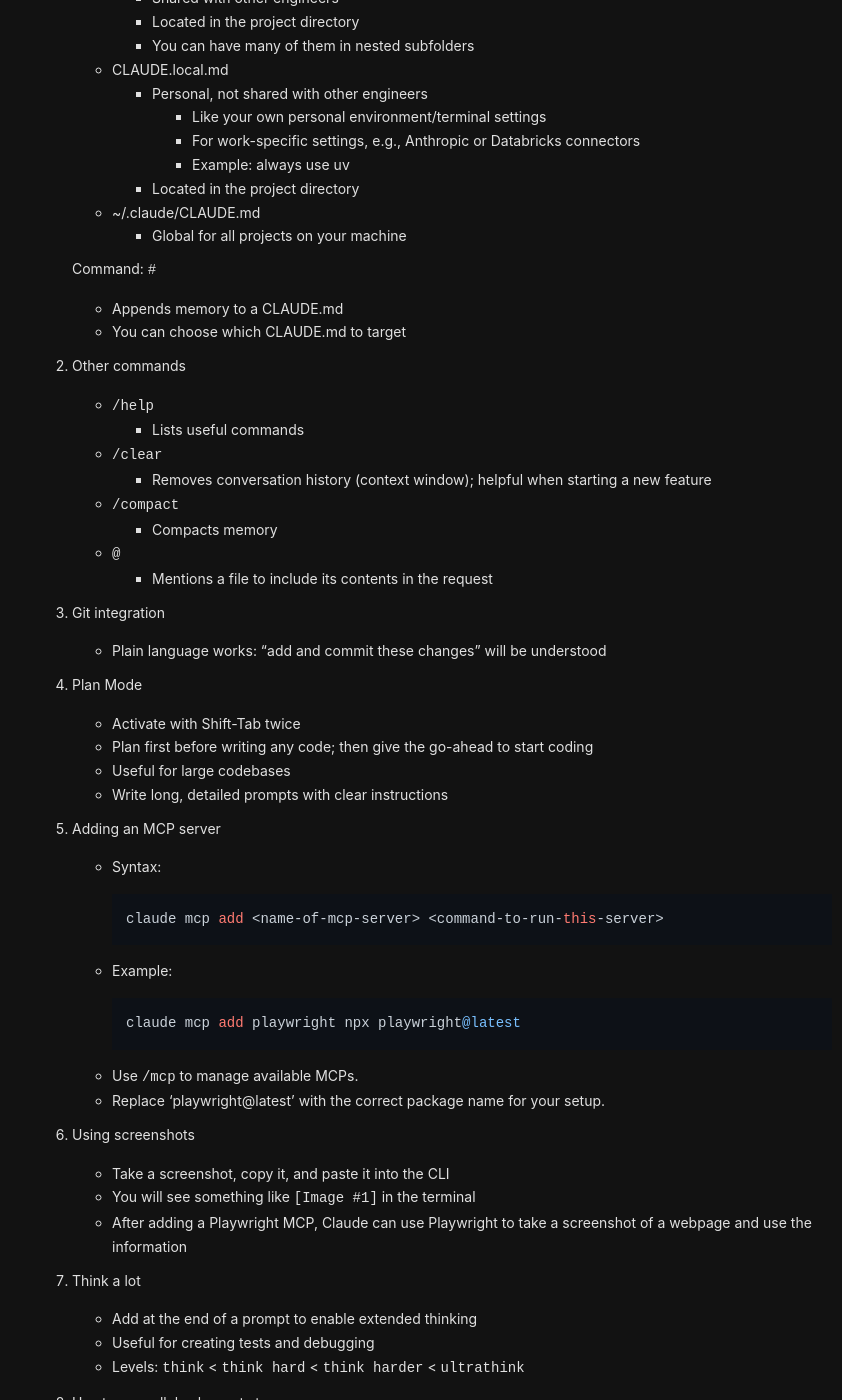
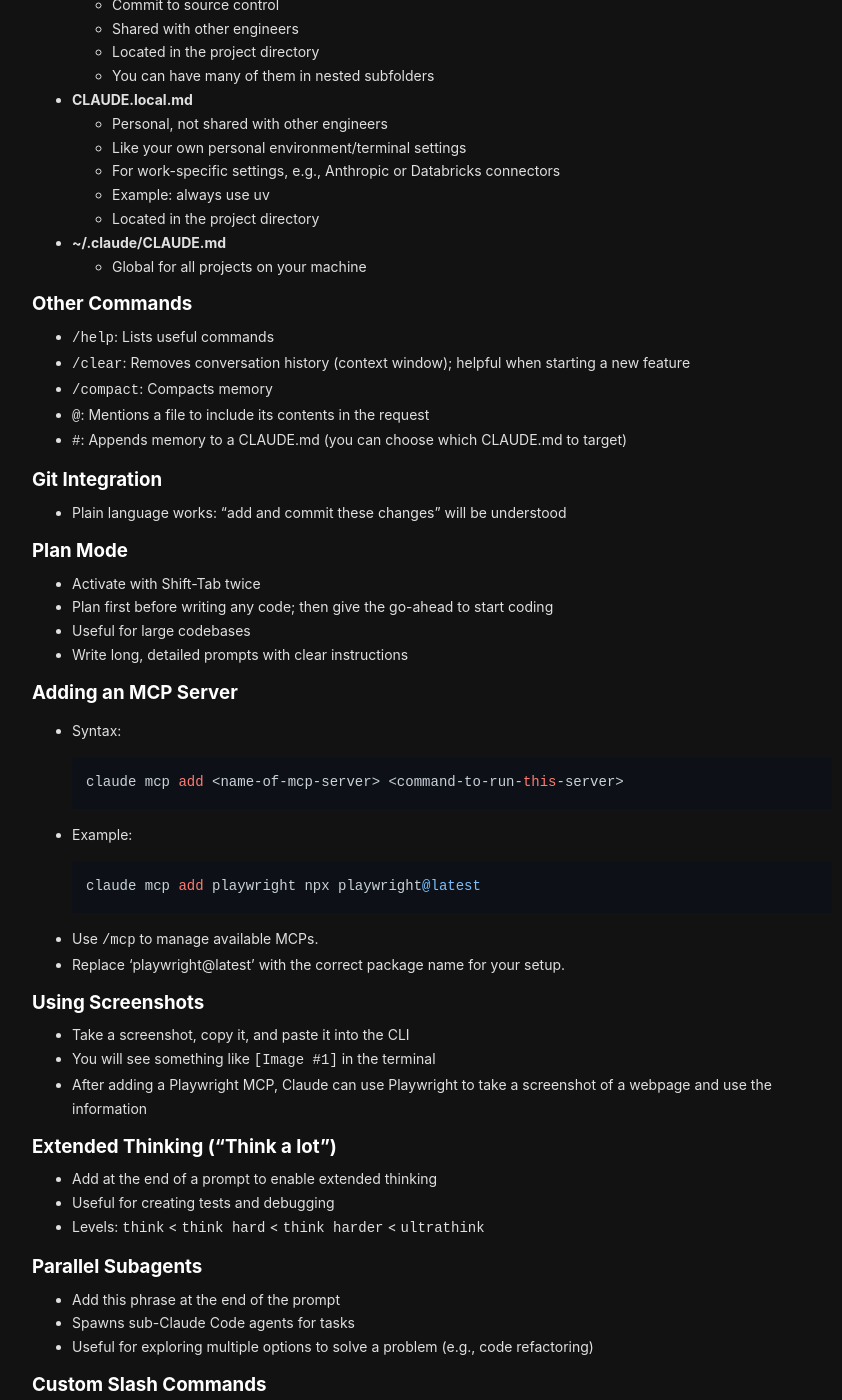
Before and after one commit to sean-sj-jung/sean-sj-jung.github.io, a Jekyll site: the page built from _posts/2025-08-16-ClaudeCodeTip.md, in a window 1280 px wide and 1400 px high, scrolled down 576 px. Shown: the whole window, without its empty margins (208-1050 px from the left). Built offline with Jekyll 4.4.1, drawn with Linux system fonts in a browser that asks for light colours; nearby versions of some CDN libraries; some of the changed text lies outside the part shown.

Commit message:
stlye formatting

````diff
--- a/_posts/2025-08-16-ClaudeCodeTip.md
+++ b/_posts/2025-08-16-ClaudeCodeTip.md
@@ -14,96 +14,79 @@
 - Write tests and debug.
 - Refactor code.
 
-1. /init and CLAUDE.md
+### /init and CLAUDE.md
+> Effectively a memory file.
+> Define your config, style guidelines, and common commands.
+> Will be automatically loaded when Claude Code launches.
 
-   > Effectively a memory file.
-   > Define your config, style guidelines, and common commands.
-   > Will be automatically loaded when Claude Code launches.
+#### Three types of CLAUDE.md
+- **CLAUDE.md**
+  - Generate with `/init`
+  - Commit to source control
+  - Shared with other engineers
+  - Located in the project directory
+  - You can have many of them in nested subfolders
+- **CLAUDE.local.md**
+  - Personal, not shared with other engineers
+  - Like your own personal environment/terminal settings
+  - For work-specific settings, e.g., Anthropic or Databricks connectors
+  - Example: always use uv
+  - Located in the project directory
+- **~/.claude/CLAUDE.md**
+  - Global for all projects on your machine
 
-   Three types of CLAUDE.md
-   - CLAUDE.md
-     - Generate with `/init`
-     - Commit to source control
-     - Shared with other engineers
-     - Located in the project directory
-     - You can have many of them in nested subfolders
-   - CLAUDE.local.md
-     - Personal, not shared with other engineers
-       - Like your own personal environment/terminal settings
-       - For work-specific settings, e.g., Anthropic or Databricks connectors
-       - Example: always use uv
-     - Located in the project directory
-   - ~/.claude/CLAUDE.md
-     - Global for all projects on your machine
+### Other Commands
+- `/help`: Lists useful commands
+- `/clear`: Removes conversation history (context window); helpful when starting a new feature
+- `/compact`: Compacts memory
+- `@`: Mentions a file to include its contents in the request
+- `#`: Appends memory to a CLAUDE.md (you can choose which CLAUDE.md to target)
 
-   Command: `#`
-   - Appends memory to a CLAUDE.md
-   - You can choose which CLAUDE.md to target
+### Git Integration
+- Plain language works: "add and commit these changes" will be understood
 
-2. Other commands
+### Plan Mode
+- Activate with Shift-Tab twice
+- Plan first before writing any code; then give the go-ahead to start coding
+- Useful for large codebases
+- Write long, detailed prompts with clear instructions
 
-   - `/help`
-     - Lists useful commands
-   - `/clear`
-     - Removes conversation history (context window); helpful when starting a new feature
-   - `/compact`
-     - Compacts memory
-   - `@`
-     - Mentions a file to include its contents in the request
+### Adding an MCP Server
+- Syntax:
 
-3. Git integration
+  ```
+  claude mcp add <name-of-mcp-server> <command-to-run-this-server>
+  ```
+- Example:
 
-   - Plain language works: "add and commit these changes" will be understood
+  ```
+  claude mcp add playwright npx playwright@latest
+  ```
+- Use `/mcp` to manage available MCPs.
+- Replace 'playwright@latest' with the correct package name for your setup.
 
-4. Plan Mode
+### Using Screenshots
+- Take a screenshot, copy it, and paste it into the CLI
+- You will see something like `[Image #1]` in the terminal
+- After adding a Playwright MCP, Claude can use Playwright to take a screenshot of a webpage and use the information
 
-   - Activate with Shift-Tab twice
-   - Plan first before writing any code; then give the go-ahead to start coding
-   - Useful for large codebases
-   - Write long, detailed prompts with clear instructions
+### Extended Thinking ("Think a lot")
+- Add at the end of a prompt to enable extended thinking
+- Useful for creating tests and debugging
+- Levels: `think` < `think hard` < `think harder` < `ultrathink`
 
-5. Adding an MCP server
+### Parallel Subagents
+- Add this phrase at the end of the prompt
+- Spawns sub-Claude Code agents for tasks
+- Useful for exploring multiple options to solve a problem (e.g., code refactoring)
 
-   - Syntax:
+### Custom Slash Commands
+- https://docs.anthropic.com/en/docs/claude-code/slash-commands
 
-     ```
-     claude mcp add <name-of-mcp-server> <command-to-run-this-server>
-     ```
-   - Example:
+### /install-github-app
+- For pull requests, etc.
 
-     ```
-     claude mcp add playwright npx playwright@latest
-     ```
-   - Use `/mcp` to manage available MCPs.
-   - Replace 'playwright@latest' with the correct package name for your setup.
-
-6. Using screenshots
-
-   - Take a screenshot, copy it, and paste it into the CLI
-   - You will see something like `[Image #1]` in the terminal
-   - After adding a Playwright MCP, Claude can use Playwright to take a screenshot of a webpage and use the information
-
-7. Think a lot
-
-   - Add at the end of a prompt to enable extended thinking
-   - Useful for creating tests and debugging
-   - Levels: `think` < `think hard` < `think harder` < `ultrathink`
-
-8. Use two parallel subagents to …
-
-   - Add this phrase at the end of the prompt
-   - Spawns sub-Claude Code agents for tasks
-   - Useful for exploring multiple options to solve a problem (e.g., code refactoring)
-
-9. Custom slash commands
-
-   - https://docs.anthropic.com/en/docs/claude-code/slash-commands
-
-10. /install-github-app
-
-   - For pull requests, etc.
-
-Reference
+### Reference
 - [Short Course by DLAI and Anthropic](https://learn.deeplearning.ai/courses/claude-code-a-highly-agentic-coding-assistant/lesson/66b35/introduction)
 - [Official Claude Code](https://docs.anthropic.com/en/docs/claude-code/overview)
 - [Official Best Practices for Claude Code](https://www.anthropic.com/engineering/claude-code-best-practices)
````
